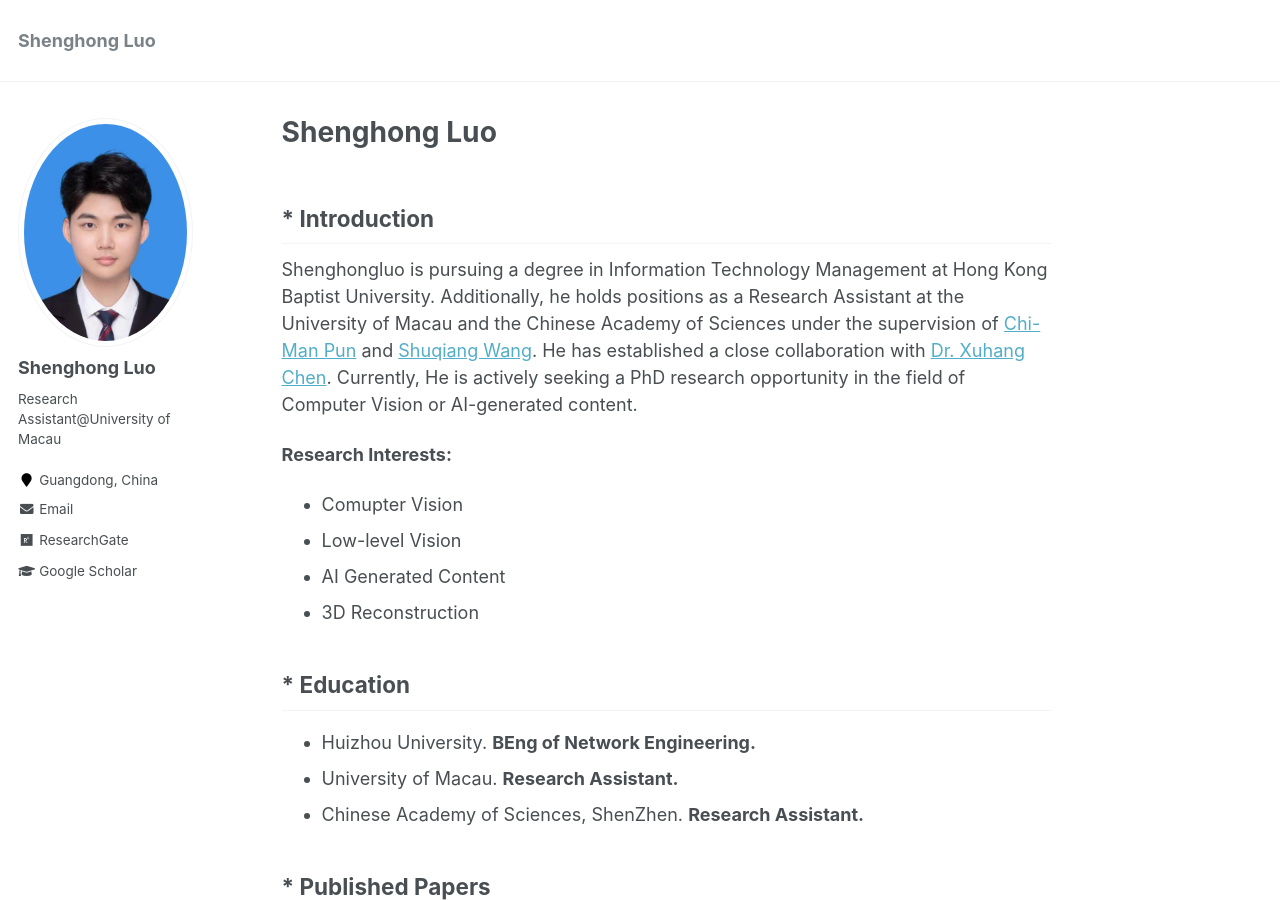
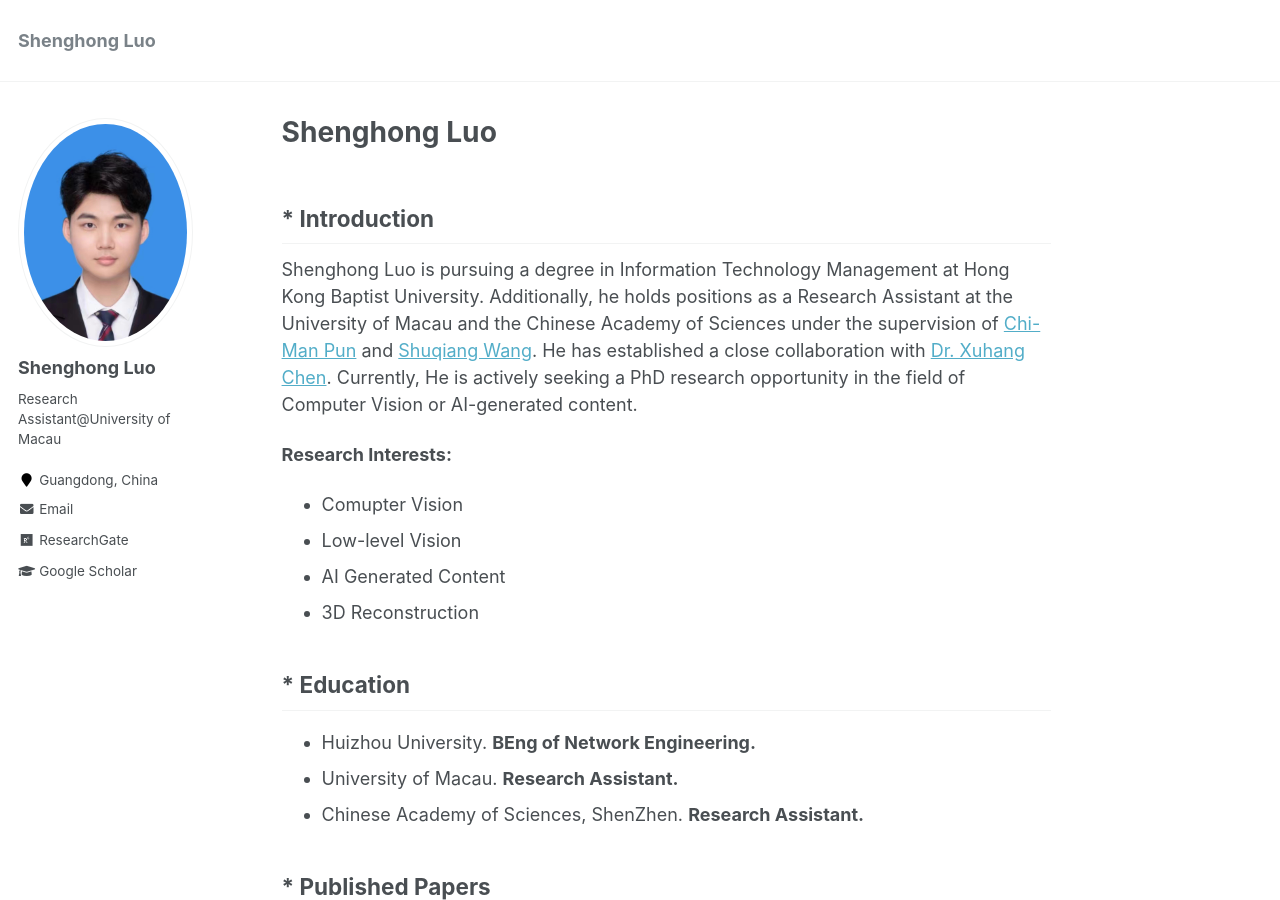
Before and after one commit to Shenghong-Luo/Shenghong-Luo.github.io, a Jekyll site: the page built from _pages/about.md, in a window 1280 px wide and 900 px high. Built offline with Jekyll 4.4.1, drawn with Linux system fonts in a browser that asks for light colours.

Commit message:
Update about.md

```diff
--- a/_pages/about.md
+++ b/_pages/about.md
@@ -8,7 +8,7 @@ redirect_from:
   - /about.html
 ---
 ## * Introduction
-Shenghongluo is pursuing a degree in Information Technology Management at Hong Kong Baptist University. Additionally, he holds positions as a Research Assistant at the University of Macau and the Chinese Academy of Sciences under the supervision of <a href="https://www.cis.um.edu.mo/~cmpun/">Chi-Man Pun</a> and <a href="https://people.ucas.edu.cn/~wangshuqiang?language=en">Shuqiang Wang</a>. He has established a close collaboration with <a href="https://cxh.netlify.app/">Dr. Xuhang Chen</a>. Currently, He is actively seeking a PhD research opportunity in the field of Computer Vision or AI-generated content.
+Shenghong Luo is pursuing a degree in Information Technology Management at Hong Kong Baptist University. Additionally, he holds positions as a Research Assistant at the University of Macau and the Chinese Academy of Sciences under the supervision of <a href="https://www.cis.um.edu.mo/~cmpun/">Chi-Man Pun</a> and <a href="https://people.ucas.edu.cn/~wangshuqiang?language=en">Shuqiang Wang</a>. He has established a close collaboration with <a href="https://cxh.netlify.app/">Dr. Xuhang Chen</a>. Currently, He is actively seeking a PhD research opportunity in the field of Computer Vision or AI-generated content.
 
 <b>Research Interests:</b>
 * Comupter Vision
```
